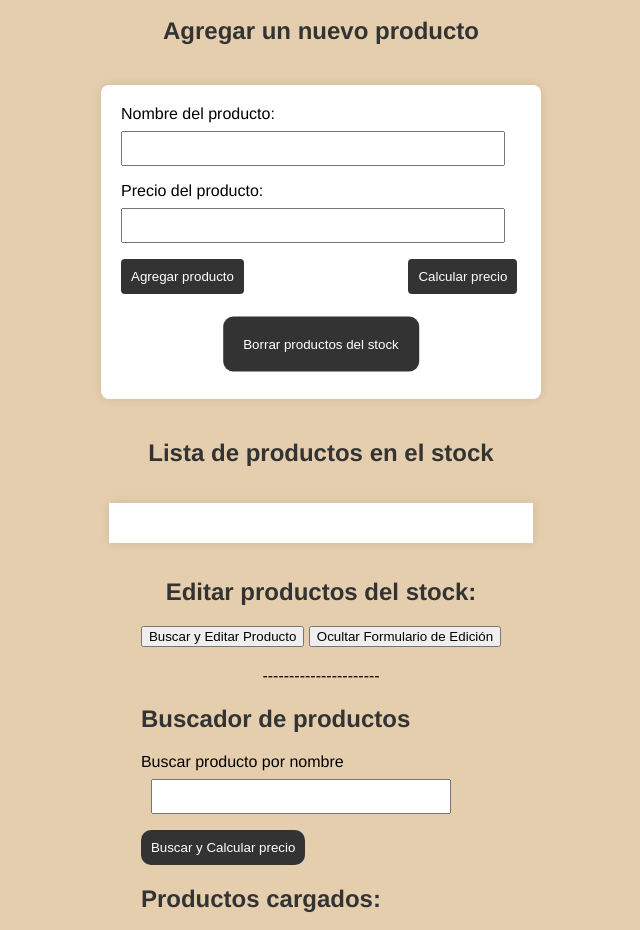
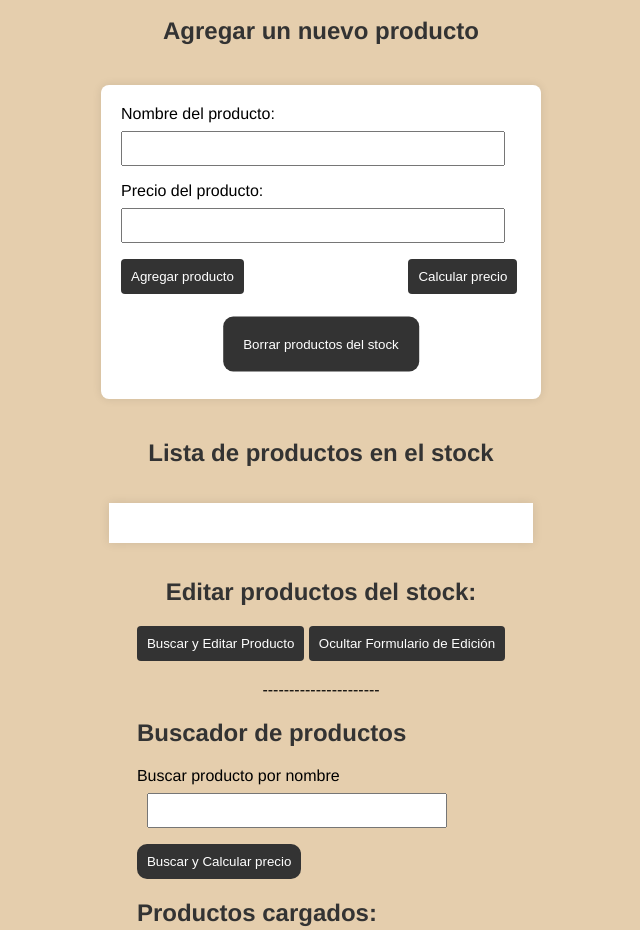
Before and after one commit to SantinoReynoso/Pre-entregable-2-js, a plain HTML site: page Desktop/2preentregable/index.html in a window 1280 px wide. Shown: the part 165-1095 px from the top of the page, without its empty margins (319-959 px from the left). Drawn offline with Linux system fonts and the light colour scheme.

Commit message:
guardo por las dudas

```diff
--- a/Desktop/2preentregable/index.html
+++ b/Desktop/2preentregable/index.html
@@ -26,10 +26,12 @@
         <button type="button" id="btnBorrarProductos">Borrar productos del stock</button>
     </form>
     <!-- fin fordm para agregar producto     -->
+
     <!-- seccion de mostarar los productos    -->
     <h2>Lista de productos en el stock</h2>
     <ul id="listaProductos"></ul>
     <!-- fin seccion de mostrar los productos     -->
+
      <!-- seccion botone de editar y ocultar    -->
     <h2>Editar productos del stock:</h2>
     <div id="formularioEdicion">
@@ -38,7 +40,7 @@
     <!-- fin seccion botones para editar o ocultar     -->
 
         <!-- fijarse que hace esto     -->
-    <div id="mensajeBusqueda" style="display: none;" ></div>
+    <div id="mensajeBusqueda" ></div>
     <!-- fijarse que hace esto     -->
     <div id="formularioBusquedaEdicion" style="display: none;" >
     <h2>Buscar y Editar Producto</h2>
--- a/Desktop/2preentregable/js/main.js
+++ b/Desktop/2preentregable/js/main.js
@@ -25,6 +25,7 @@ document.addEventListener("DOMContentLoaded", function () {
         const nombreProducto = document.getElementById("nombreProducto").value;
         const precioProducto = document.getElementById("precioProducto").value;
 
+        // Validar que no estén vacíos los campos
         if (nombreProducto !== "" && precioProducto !== "") {
             const nuevoProducto = {
                 nombre: nombreProducto,
@@ -39,17 +40,16 @@ document.addEventListener("DOMContentLoaded", function () {
 
     // función que calcula el precio con IVA y ganancia de todos los productos juntos
     function calcularPrecio() {
-        resultado.innerHTML = ""; // Limpiamos el contenido anterior
-
+        resultado.innerHTML = "";
         for (const producto of productosEnStock) {
             const precioConIVA = producto.precio * 1.21;
             const precioConGanancia = precioConIVA * 1.25;
 
-            // Creamos un nuevo elemento <p> para mostrar la información de cada producto
+            // Creo un nuevo elemento <p> para mostrar la información de cada producto
             const productoInfo = document.createElement("p");
             productoInfo.textContent = `Producto: ${producto.nombre} - Precio de lista: $${producto.precio.toFixed(2)} - Precio con IVA y ganancia: $${precioConGanancia.toFixed(2)}`;
 
-            // Añadimos el elemento al resultado
+            // Añado el elemento al resultado
             resultado.appendChild(productoInfo);
         }
     }
@@ -97,6 +97,7 @@ document.addEventListener("DOMContentLoaded", function () {
         const formularioEdicionProducto = document.getElementById("formularioEdicionProducto");
         formularioEdicionProducto.style.display = "block";
     }
+
     // función para buscar un producto por nombre y mostrar el formulario de edición si se encuentra
     function buscarYMostrarFormularioEdicion() {
         const nombreBusquedaEdicion = document.getElementById("nombreBusquedaEdicion").value;
@@ -156,6 +157,12 @@ function ocultarFormularioEdicionProducto() {
         productoAEditarIndex = null;
     }
 
+    // función para mostrar mensajes de búsqueda
+    function mostrarMensajeBusqueda(mensaje) {
+        const mensajeBusqueda = document.getElementById("mensajeBusqueda");
+        mensajeBusqueda.textContent = mensaje;
+        mensajeBusqueda.style.display = "block";
+    }
 
     // Event Listeners
     document.getElementById("btnAgregarProducto").addEventListener("click", function () {
@@ -173,6 +180,7 @@ function ocultarFormularioEdicionProducto() {
     document.getElementById("btnBorrarProductos").addEventListener("click", function () {
         borrarProductos();
     });
+
     // Event Listener para mostrar el formulario de búsqueda y edición
     document.getElementById("btnMostrarFormularioBusqueda").addEventListener("click", function () {
         mostrarFormularioBusquedaEdicion();
@@ -182,10 +190,12 @@ function ocultarFormularioEdicionProducto() {
     document.getElementById("btnOcultarFormularioEdicion").addEventListener("click", function () {
         ocultarFormularioBusquedaEdicion();
     });
+
     // Event Listener para el botón "Buscar y Editar" en el formulario de búsqueda y edición
     document.getElementById("btnBuscarYEditar").addEventListener("click", function () {
         buscarYMostrarFormularioEdicion();
     });
+
     // Event Listener para el botón "Guardar Cambios" en el formulario de edición
     document.getElementById("btnGuardarCambios").addEventListener("click", function () {
         guardarCambiosEdicion();
--- a/Desktop/2preentregable/styles/style.css
+++ b/Desktop/2preentregable/styles/style.css
@@ -59,6 +59,22 @@ form button {
     cursor: pointer;
 }
 
+#btnMostrarFormularioBusqueda {
+    background-color: #333;
+    color: #fff;
+    padding: 10px;
+    border: none;
+    border-radius: 4px;
+    cursor: pointer;
+}
+#btnOcultarFormularioEdicion{
+    background-color: #333;
+    color: #fff;
+    padding: 10px;
+    border: none;
+    border-radius: 4px;
+    cursor: pointer;
+}
 form, #productosSection, #resultado {
     width: 45%; /* Ancho del contenedor de productos y resultado */
     padding: 20px;
```
Lines whose indentation alone changed are shown as unchanged.
